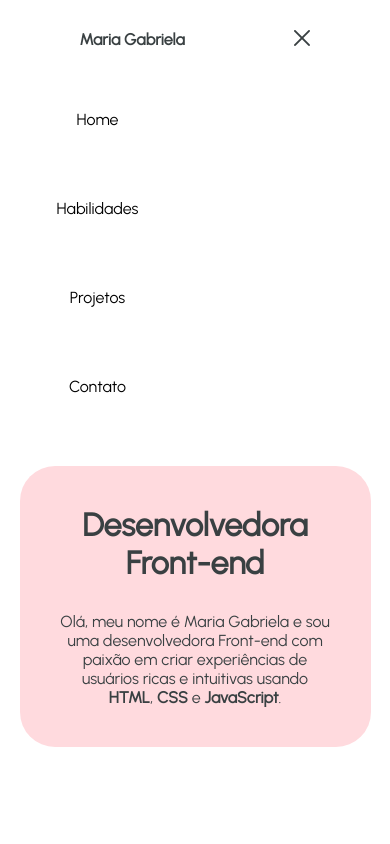
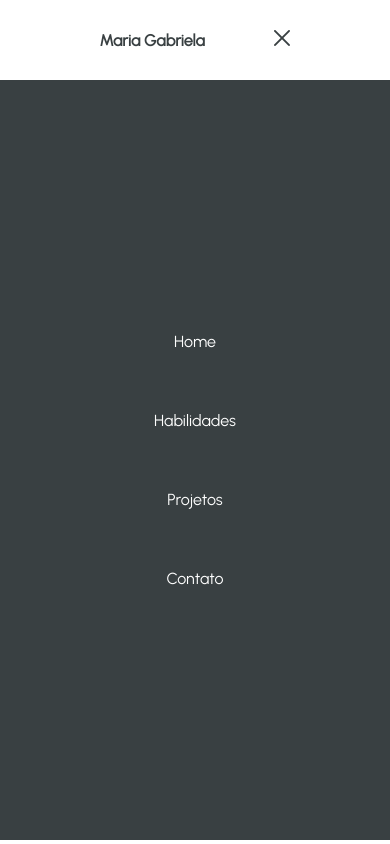
Before and after one commit to Gabszeran/Gabszeran.github.io, a plain HTML site: page index.html in a window 390 px wide. Both pictures are taken after a click on the button 302 px from the left and 40 px from the top of the page. Shown: the top 844 px of the page. Drawn offline with Linux system fonts and the light colour scheme.

Commit message:
Update style.css

```diff
--- a/style.css
+++ b/style.css
@@ -43,6 +43,7 @@ p {
 /* --------------------------------------------- HEADER --------------------------------------------- */
 header {
     display: flex;
+    flex-direction: row;
     justify-content: space-evenly;
     align-items: center;
     align-content: center;
@@ -89,11 +90,13 @@ a:hover {
 /* ocultando a nav */
 .nav-menu-hamburguer {
     display: none;
-}
+    height: 90vh;
+    background: #394042;
+    margin-bottom: 30px;
+    align-items: center;
+    align-content: center;
+    justify-content: center;
 
-/* ocultando o li */
-.item-menu-hamburguer {
-    display: none;
 }
 
 /* --------------------------------------------- SEÇÃO HOME --------------------------------------------- */
@@ -404,21 +407,15 @@ hr {
 
 /* usada pra mostrar e ocultar itens */
 .ativo {
-    display: block;
+    display: flex;
 }
 
 /* --------------------------------------------- MEDIA QUERY --------------------------------------------- */
 @media screen and (max-width: 1036px) {
-    /* -------------------------- HEADER -------------------------- */
+    /* -------------------------- HEADER --------------------------  */
     header {
-        padding: 0;
-        align-items: flex-start;
+        margin-bottom: 0;
     }
-
-    header h1 {
-        margin: 30px;
-    }
-
     /* -------------------------- HOME -------------------------- */
     #container-home {
         width: 90%;
@@ -447,28 +444,33 @@ hr {
     /* -------------------------- MENU HAMBURGUER -------------------------- */
     .icone-menu-hamburguer {
         display: block;
-        margin: 30px;
+    }
+
+    .nav-menu-hamburguer {
+        height: 90vh;
+        background: #394042;
+        margin-bottom: 30px;
+        align-items: center;
+        align-content: center;
+        justify-content: center;
     }
 
     /* ul */
     .lista-menu-hamburguer {
         font-size: 1rem;
         list-style: none;
-        width: 50vw;
-        height: auto;
     }
 
     /* li */
     .item-menu-hamburguer {
-        display: block;
-        margin-bottom: 70px;
         text-align: center;
+        padding: 60px;
     }
 
     /* a  */
     .link-menu-hamburguer {
         text-decoration: none;
-        color: #000000;
+        color: #fff;
     }
 
     /* -------------------------- SEÇÃO PROJETOS -------------------------- */
@@ -544,6 +546,9 @@ hr {
         font-size: 1rem
     }
 
+    .item-menu-hamburguer {
+        padding: 30px;
+    }
 }
 
 /* --------------------------------------------- BOTÃO VOLTAR AO TOPO --------------------------------------------- */
```
